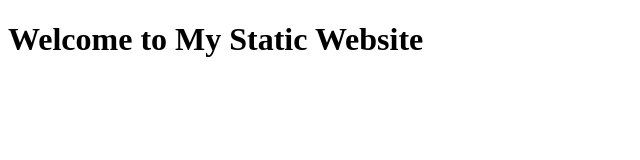
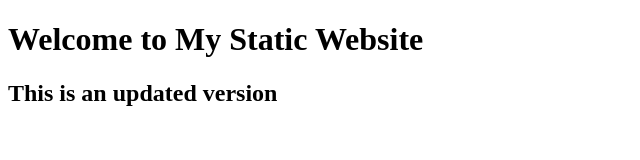
Before and after one commit to arishwaran-g/static-website, a plain HTML site: page index.html in a window 1280 px wide. Shown: the whole page, without its empty margins (0-640 px from the left). Drawn offline with Linux system fonts and the light colour scheme.

Commit message:
Updated index

```diff
--- a/index.html
+++ b/index.html
@@ -6,5 +6,6 @@
 </head>
 <body>
     <h1>Welcome to My Static Website</h1>
+    <h2>This is an updated version</h2>
 </body>
 </html>
```
